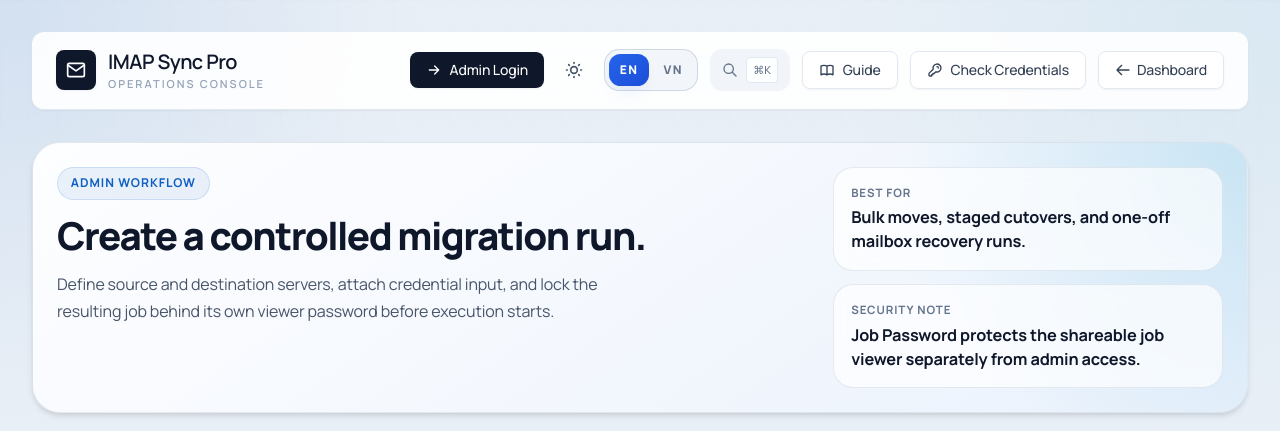
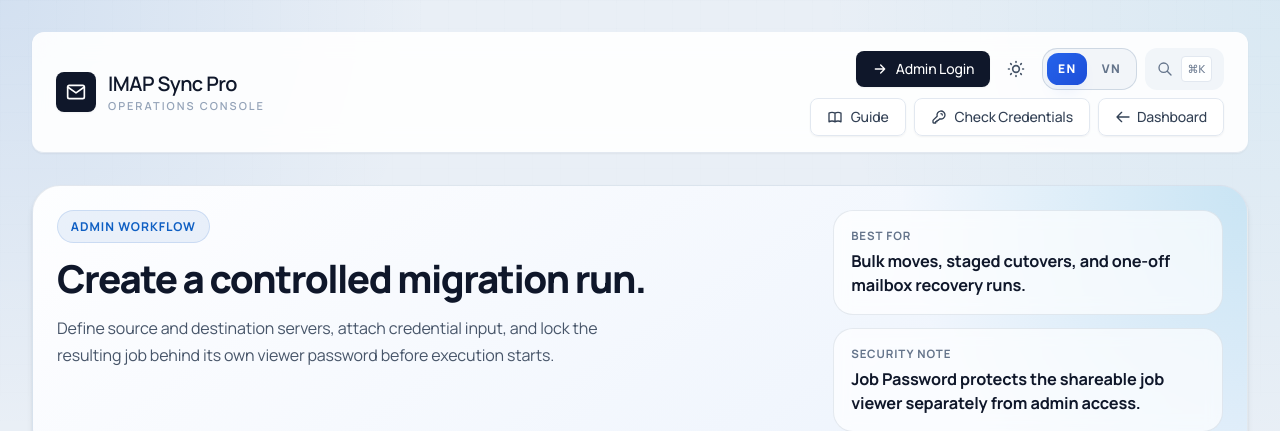
Before and after one commit to phongdh262/web_imapsyncmail, a FastAPI app: page /admin/create-job.html in a window 1280 px wide. Shown: the top 431 px of the page. Run offline with FastAPI, Linux system fonts and the light colour scheme; some libraries are stand-ins or nearby versions.

Commit message:
Reflow header controls into stable rows

```diff
--- a/templates/components/header.html
+++ b/templates/components/header.html
@@ -1,6 +1,6 @@
 <nav class="sticky top-0 z-50 bg-white/90 dark:bg-slate-900/90 backdrop-blur-md border-b border-slate-200 dark:border-slate-800 transition-all duration-300 rounded-xl mb-8 px-6 py-4 shadow-sm">
-    <div class="flex flex-col sm:flex-row justify-between items-start sm:items-center gap-4">
-        <a href="/" class="flex items-center gap-3 group">
+    <div class="flex flex-col lg:flex-row justify-between items-start lg:items-center gap-4">
+        <a href="/" class="flex items-center gap-3 group shrink-0">
             <div class="w-10 h-10 bg-slate-900 dark:bg-slate-100 rounded-lg flex items-center justify-center shadow-sm group-hover:scale-105 transition-transform duration-300">
                 <svg width="20" height="20" viewBox="0 0 24 24" fill="none" xmlns="http://www.w3.org/2000/svg">
                     <path d="M4 4H20C21.1 4 22 4.9 22 6V18C22 19.1 21.1 20 20 20H4C2.9 20 2 19.1 2 18V6C2 4.9 2.9 4 4 4Z" stroke="white" class="dark:stroke-slate-900" stroke-width="2" stroke-linecap="round" stroke-linejoin="round" />
@@ -12,7 +12,8 @@
                 <span data-i18n="{% if admin_mode %}header.subtitle.admin{% else %}header.subtitle.public{% endif %}" class="text-[11px] uppercase tracking-[0.18em] text-slate-400 dark:text-slate-500 font-semibold">{% if admin_mode %}Operations Console{% else %}Protected Viewer Docs{% endif %}</span>
             </div>
         </a>
-        <div class="flex flex-wrap items-center gap-3">
+        <div class="w-full lg:w-auto flex flex-col gap-2">
+            <div class="flex flex-wrap lg:justify-end items-center gap-2">
                 <span id="admin-auth-status" class="{% if admin_mode %}hidden{% else %}hidden{% endif %} text-xs font-semibold px-3 py-1.5 rounded-full bg-slate-100 dark:bg-slate-800 text-slate-600 dark:text-slate-300 border border-slate-200 dark:border-slate-700">
                     <span data-i18n="header.adminLocked">Admin Locked</span>
                 </span>
@@ -52,6 +53,8 @@
                     </svg>
                     <span class="kbd border-slate-200 dark:border-slate-600 bg-white dark:bg-slate-900">⌘K</span>
                 </button>
+            </div>
+            <div class="flex flex-wrap lg:justify-end items-center gap-2">
                 <a href="/guide.html" class="inline-flex items-center gap-2 px-4 py-2 bg-white dark:bg-slate-800 border border-slate-200 dark:border-slate-700 text-slate-700 dark:text-slate-300 rounded-lg hover:bg-slate-50 dark:hover:bg-slate-700/50 transition-colors shadow-sm text-sm font-medium">
                     <svg xmlns="http://www.w3.org/2000/svg" class="h-4 w-4" fill="none" viewBox="0 0 24 24" stroke="currentColor">
                         <path stroke-linecap="round" stroke-linejoin="round" stroke-width="2" d="M12 6.253v13m0-13C10.832 5.477 9.246 5 7.5 5S4.168 5.477 3 6.253v13C4.168 18.477 5.754 18 7.5 18s3.332.477 4.5 1.253m0-13C13.168 5.477 14.754 5 16.5 5c1.747 0 3.332.477 4.5 1.253v13C19.832 18.477 18.247 18 16.5 18c-1.746 0-3.332.477-4.5 1.253" />
@@ -81,4 +84,5 @@
                 {% endif %}
             </div>
         </div>
+    </div>
 </nav>
```
Lines whose indentation alone changed are shown as unchanged.
